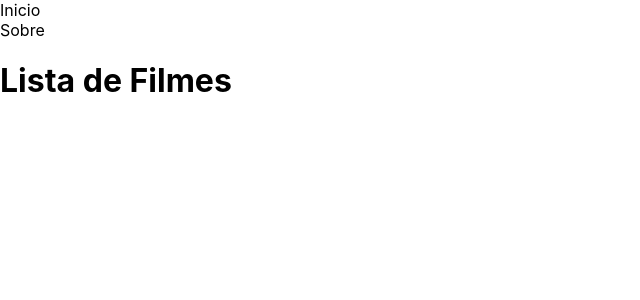
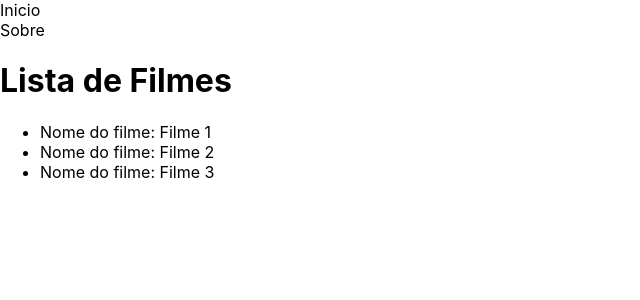
Before and after one commit to rafael-rodrigues-santos/desafio-grupokrs, a React (Create React App) app in the folder locadora/: page /list in a window 1280 px wide. Shown: the top 300 px of the page, without its empty margins (0-640 px from the left). Built offline with nearby package versions, Linux system fonts and the light colour scheme; data requests are answered from the project's data file.

Commit message:
Testando listagem de filmes a partir do db

```diff
--- a/locadora/src/components/list/list.jsx
+++ b/locadora/src/components/list/list.jsx
@@ -1,14 +1,38 @@
 import React, { Component } from "react";
 import "./list.css";
+import api from "../../api.js";
 
 export default class List extends Component {
+
+  state = {
+    filmes: [],
+  }
+
+  async componentDidMount(){
+    const response = await api.get('/filmes');
+
+    this.setState({filmes: response.data});
+  }
+
   render() {
+
+    const {filmes} = this.state;
+    console.log("Teste", filmes);
+
     return (
       <div className="list">
           <div className="list_title">
             <h1> Lista de Filmes</h1>
           </div>
           <div className="list__content">
+          <ul>
+            {filmes && filmes.map(filme => (
+              <li key= {filme.id}>
+                Nome do filme: {filme.titulo}
+              </li>
+              )
+            )}
+          </ul>
 
           </div>
 
```
